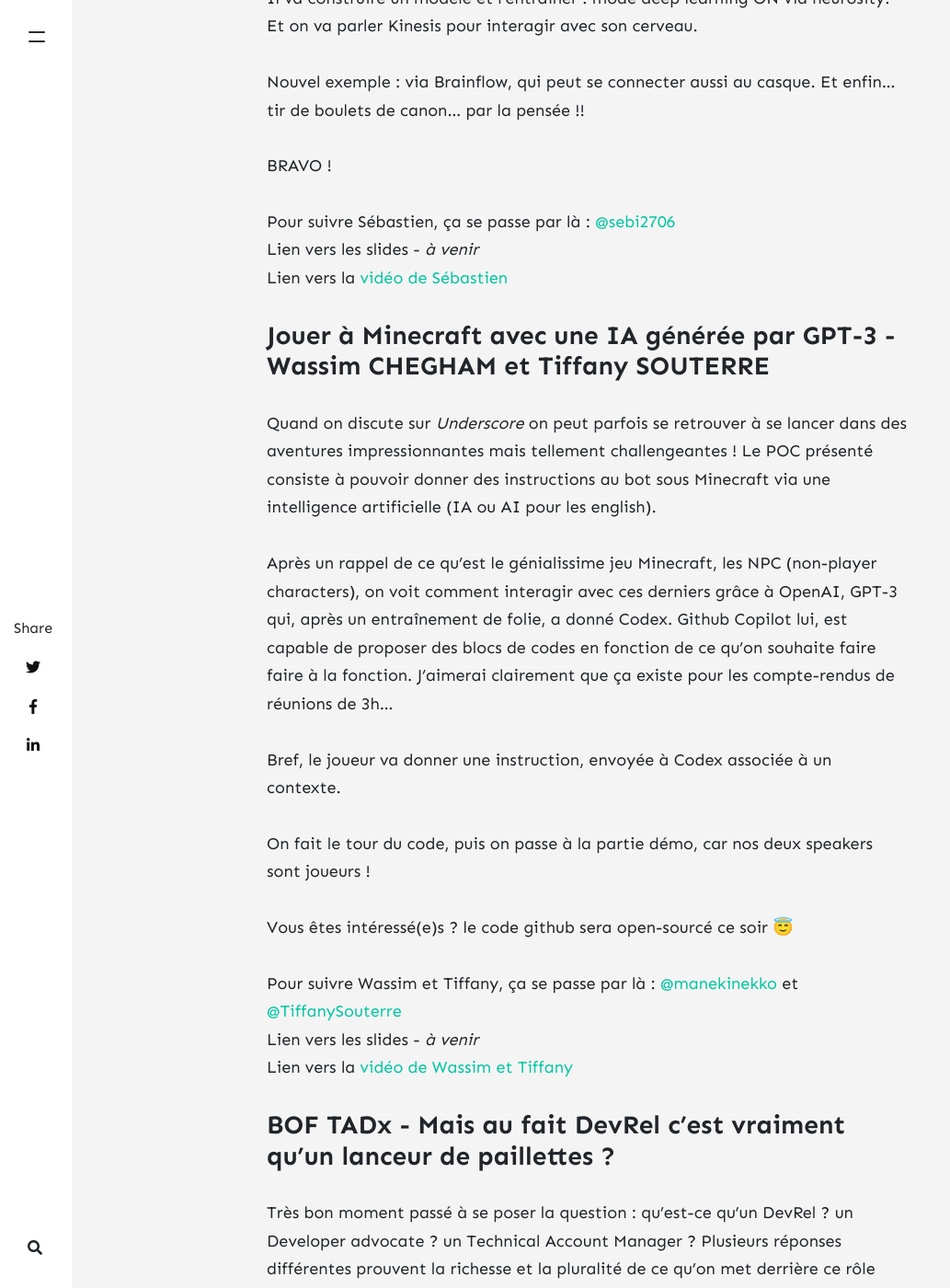
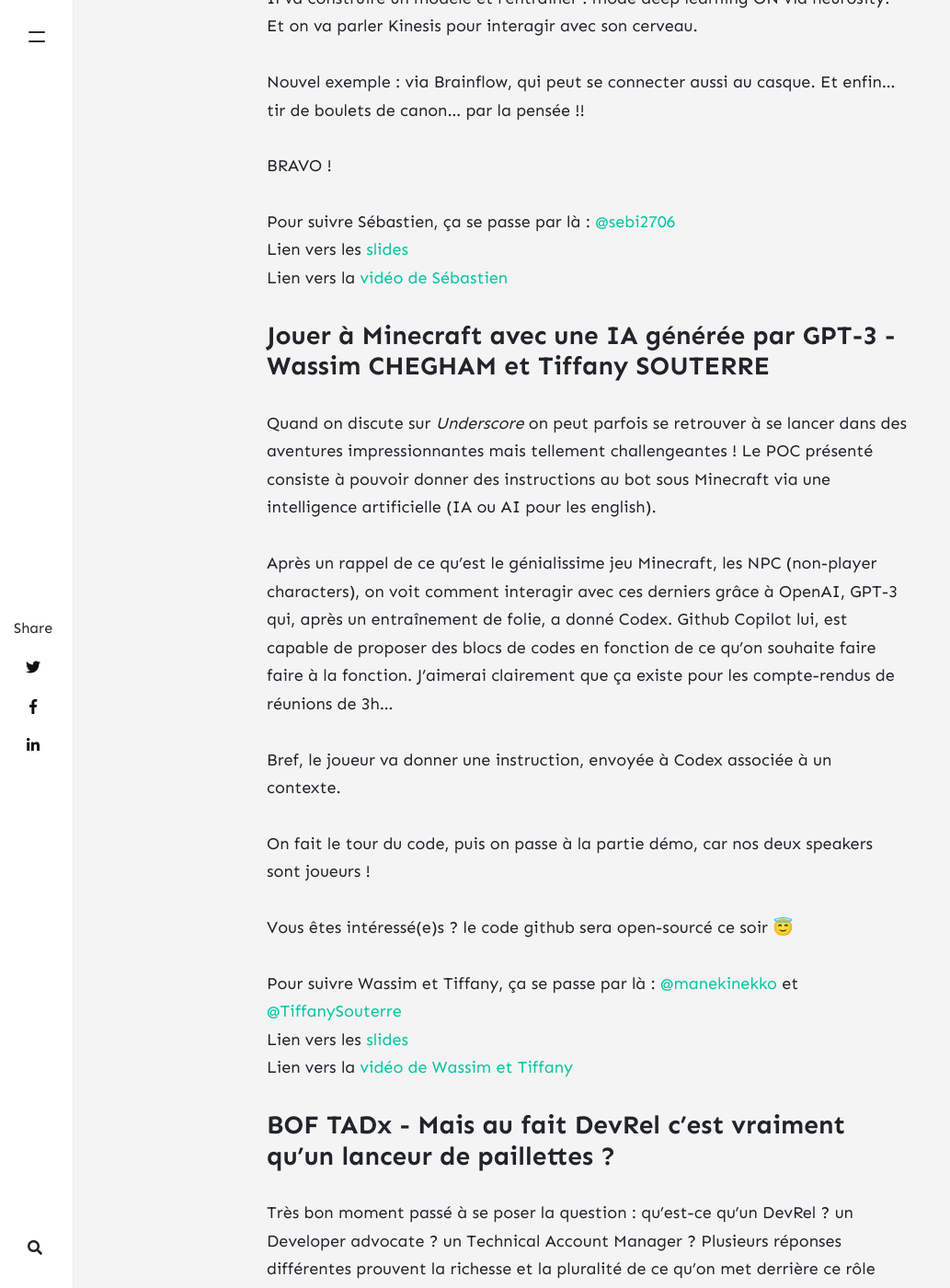
Before and after one commit to klaukf/blog, a Jekyll site: the page built from _posts/2022-04-19-mon-devoxx-2022-a-moi.md, in a window 1280 px wide and 1400 px high, scrolled down 29453 px. Shown: the whole window at 92% size, without its empty margins (0-1033 px from the left). Built offline with Jekyll 4.4.1, drawn with Linux system fonts in a browser that asks for light colours; nearby versions of some CDN libraries; comment, search, counter and statistics services are not loaded; some of the changed text lies outside the part shown.

Commit message:
slides_update

```diff
--- a/_posts/2022-04-19-mon-devoxx-2022-a-moi.md
+++ b/_posts/2022-04-19-mon-devoxx-2022-a-moi.md
@@ -385,7 +385,7 @@
 Intéressé(e)s ? essayez vous même avec teachablemachine
 
 Pour suivre Vincent, ça se passe par là : [@vogloblinsky](https://twitter.com/vogloblinsky)
-Lien vers les slides - _à venir_
+Lien vers les [slides](https://slides.com/vogloblinsky/comment-jai-aide-ma-fille-a-lire-avec-le-machine-learning)
 Lien vers la [vidéo de Vincent](https://www.youtube.com/watch?v=1gDSKIDiQL8)
 
 
@@ -426,7 +426,7 @@
 BRAVO !
 
 Pour suivre Sébastien, ça se passe par là : [@sebi2706](https://twitter.com/sebi2706)
-Lien vers les slides - _à venir_
+Lien vers les [slides](https://docs.google.com/presentation/d/1Z9EVw_nXMu4LrhZvO-G4YAKXZMM6-2t1t6ZYExR9xtM/edit#slide=id.g725ff4befe_120_350)
 Lien vers la [vidéo de Sébastien](https://www.youtube.com/watch?v=mog0W_RHYA4)
 
 
@@ -444,7 +444,7 @@
 Vous êtes intéressé(e)s ? le code github sera open-sourcé ce soir 😇
 
 Pour suivre Wassim et Tiffany, ça se passe par là : [@manekinekko](https://twitter.com/manekinekko) et [@TiffanySouterre](https://twitter.com/TiffanySouterre)
-Lien vers les slides - _à venir_
+Lien vers les [slides](https://slides.com/wassimchegham/playing-minecraft-artificial-intelligence-open-ai-gpt-3-javascript)
 Lien vers la [vidéo de Wassim et Tiffany](https://www.youtube.com/watch?v=sbsU9gRzKaA)
 
 
@@ -589,7 +589,7 @@
 - on embarque correctement les nouveaux développeurs dans la démarche : "on passe autant de temps sur les tests que sur les développements".
 
 Pour suivre Jean-Lou et Jonathan, ça se passe par là : [@jloupiote](https://twitter.com/jloupiote) et [@MonsieurNohj](https://twitter.com/MonsieurNohj)
-Lien vers les slides - _à venir_
+Lien vers les [slides](https://docs.google.com/presentation/d/1ysnu8QNdpg1pc-FqFqOg1oeg6jPsHKXgpe9sFtTMbTU/edit#slide=id.gab0243390c_0_33)
 Lien vers la [vidéo de Jean-Lou et Jonathan](https://www.youtube.com/watch?v=eCfLa6Ex4QM)
 
 
@@ -673,7 +673,7 @@
 ![fusion de la CI et de la CD ?]({{ site.url }}{{ site.baseurl }}/assets/images/cicd2.png)
 
 Pour suivre Nicolas et Yann, ça se passe par là : [@nicgiro](https://twitter.com/nicgiro) et [@YannSchepens](https://twitter.com/YannSchepens)
-Lien vers les slides - _à venir_
+Lien vers les [slides](https://arcanneero.github.io/cicd-divorce-slides/story/index-devoxx.html#/)
 Lien vers la [vidéo de Nicolas et Yann](https://www.youtube.com/watch?v=rZKAPyKdbXM)
 
 
```
